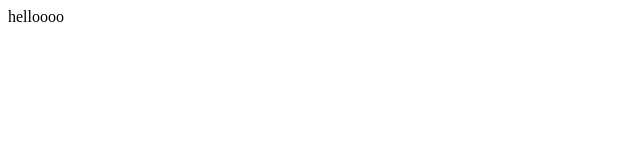
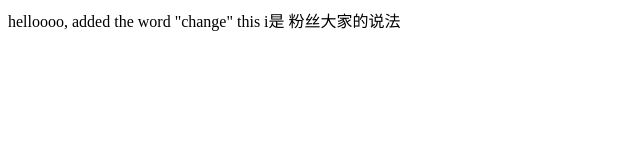
Before and after one commit to xwang0815/xwang0815.github.io, a plain HTML site: page index.html in a window 1280 px wide. Shown: the whole page, without its empty margins (0-640 px from the left). Drawn offline with Linux system fonts and the light colour scheme.

Commit message:
added some words

```diff
--- a/index.html
+++ b/index.html
@@ -3,10 +3,12 @@
 <head>
 	<title>THIS IS MY WEBSITE</title>
 </head>
+
 <body>
 
 
-helloooo
+helloooo, added the word "change"
+<head> this i是 粉丝大家的说法</head>
 
 
 </body>
```
